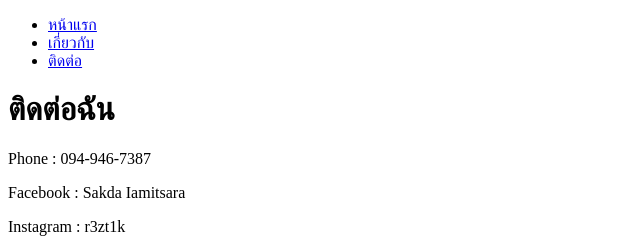
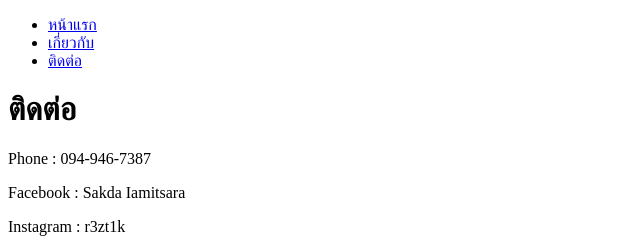
Before and after one commit to 66160265/my-first-website, a plain HTML site: page contact.html in a window 1280 px wide. Shown: the top 240 px of the page, 0-640 px from the left. Drawn offline with Linux system fonts and the light colour scheme.

```diff
--- a/contact.html
+++ b/contact.html
@@ -17,7 +17,7 @@
         </nav>
     </header>
     <main>
-        <h1>ติดต่อฉัน</h1>
+        <h1>ติดต่อ</h1>
         <p>Phone : 094-946-7387</p>
         <p>Facebook : Sakda Iamitsara</p>
         <p>Instagram : r3zt1k</p>
```
